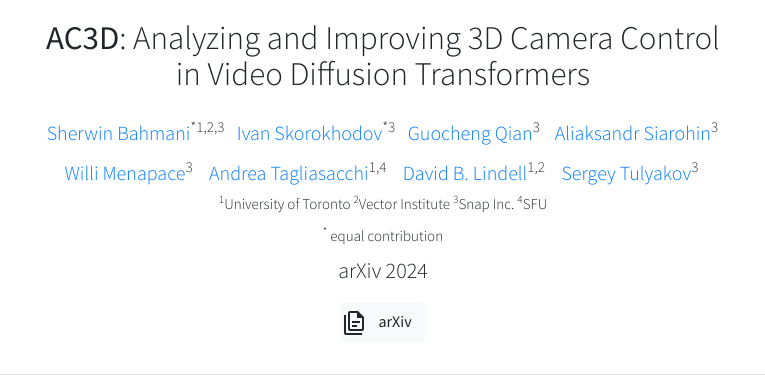
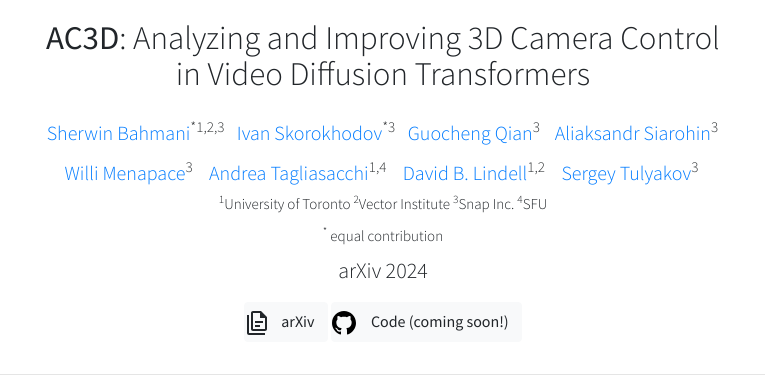
Before and after one commit to snap-research/ac3d, a plain HTML site: page index.html in a window 1280 px wide. Shown: the top 392 px of the page, without its empty margins (257-1022 px from the left). Drawn offline with nearby package versions, Linux system fonts and the light colour scheme.

Commit message:
code coming soon

```diff
--- a/index.html
+++ b/index.html
@@ -83,6 +83,15 @@
                 <svg style="width:24px;height:24px;margin-left:-12px;margin-right:12px" viewBox="0 0 24 24">
                     <path fill="currentColor" d="M16 0H8C6.9 0 6 .9 6 2V18C6 19.1 6.9 20 8 20H20C21.1 20 22 19.1 22 18V6L16 0M20 18H8V2H15V7H20V18M4 4V22H20V24H4C2.9 24 2 23.1 2 22V4H4M10 10V12H18V10H10M10 14V16H15V14H10Z"></path>
                 </svg>arXiv
+            </a>
+            <a class="btn btn-light" role="button" href="https://github.com/snap-research/ac3d">
+                <svg xmlns="http://www.w3.org/2000/svg" style="width:24px;height:24px;margin-left:-12px;margin-right:12px" viewBox="0 0 24 24">
+                    <path d="M12 0c-6.626 0-12 5.373-12 12 0 5.302 3.438 9.8 8.207 11.387.599.111.793-.261.793-.577v-2.234c-3.338.726-4.033-1.416-4.033-1.416-.546-1.387-1.333-1.756-1.333-1.756-1.089-.745.083-.729.083-.729
+                            1.205.084 1.839 1.237 1.839 1.237 1.07 1.834 2.807 1.304 3.492.997.107-.775.418-1.305.762-1.604-2.665-.305-5.467-1.334-5.467-5.931 0-1.311.469-2.381 1.236-3.221-.124-.303-.535-1.524.117-3.176 0 0 1.008-.322
+                            3.301 1.23.957-.266 1.983-.399 3.003-.404 1.02.005 2.047.138 3.006.404 2.291-1.552 3.297-1.23 3.297-1.23.653 1.653.242 2.874.118 3.176.77.84 1.235 1.911 1.235 3.221 0 4.609-2.807 5.624-5.479 5.921.43.372.823 1.102.823
+                            2.222v3.293c0 .319.192.694.801.576 4.765-1.589 8.199-6.086 8.199-11.386 0-6.627-5.373-12-12-12z"></path>
+                </svg>
+                Code (coming soon!)
             </a>
         </div>
         </div>
```
